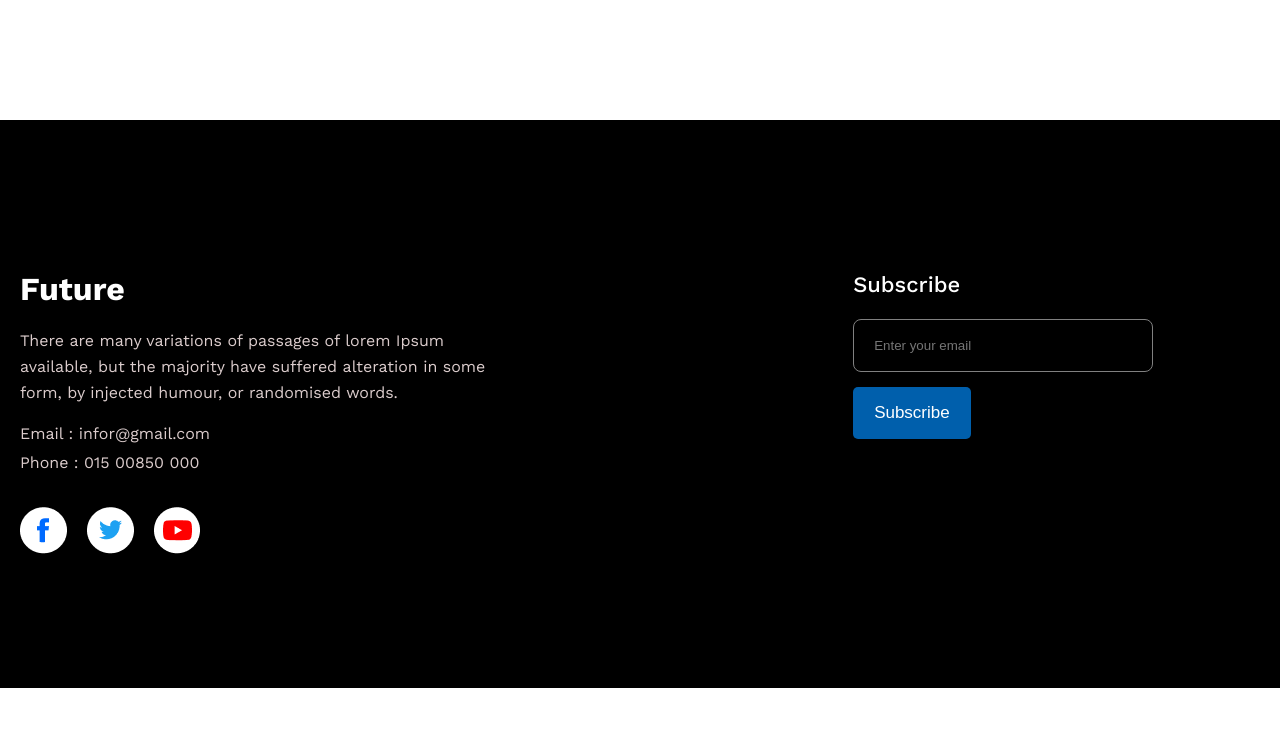
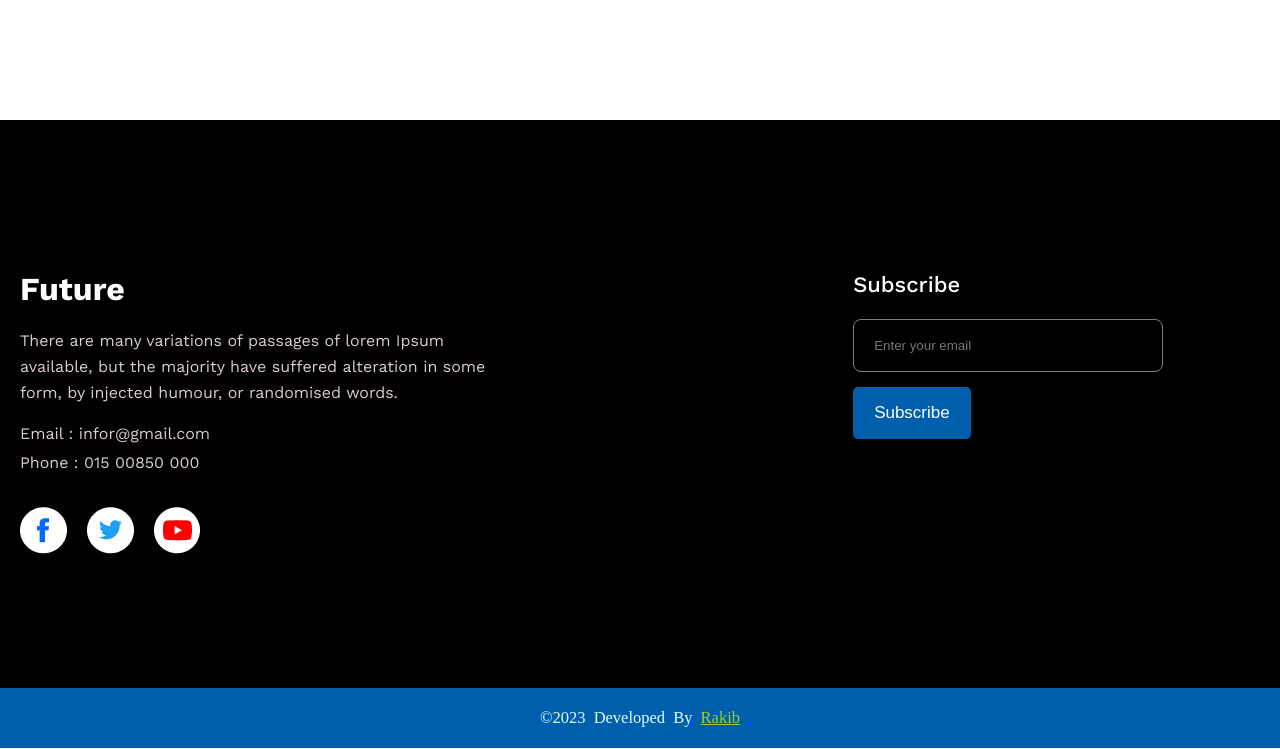
Before and after one commit to rakib5561/self-planning-website-2023, a plain HTML site: page index.html in a window 1280 px wide. Shown: the part 2739-3488 px from the top of the page. Before the commit the page ends 3427 px from the top, so only its background shows below. Drawn offline with nearby package versions, Linux system fonts and the light colour scheme.

Commit message:
complete the footer

```diff
--- a/index.html
+++ b/index.html
@@ -161,6 +161,11 @@
           </div>
         </div>
       </div>
+
+      <div class="footer-copyright">
+        &#169;2023 Developed by
+        <a target="_blank" href="https://devmdrakib.com/">Rakib</a>
+      </div>
     </footer>
     <!-- End Footer -->
   </body>
--- a/style/style.css
+++ b/style/style.css
@@ -238,7 +238,7 @@ footer {
 .footer-subscribe input {
   display: block;
   color: white;
-  width: 300px;
+  width: 310px;
   padding: 18px 20px;
   border: 1px solid grey;
   border-radius: 8px;
@@ -262,3 +262,19 @@ footer {
   border: 1px solid white;
   transition: 0.2s ease-in-out all;
 }
+/* End primary footer */
+
+.footer-copyright {
+  color: lightcyan;
+  width: 100%;
+  text-align: center;
+  background-color: #005fac;
+  padding: 20px 0px;
+  font-size: 16.5px;
+  text-transform: capitalize;
+  word-spacing: 4px;
+  border-bottom: 1px solid white;
+}
+.footer-copyright a {
+  color: yellowgreen;
+}
```
